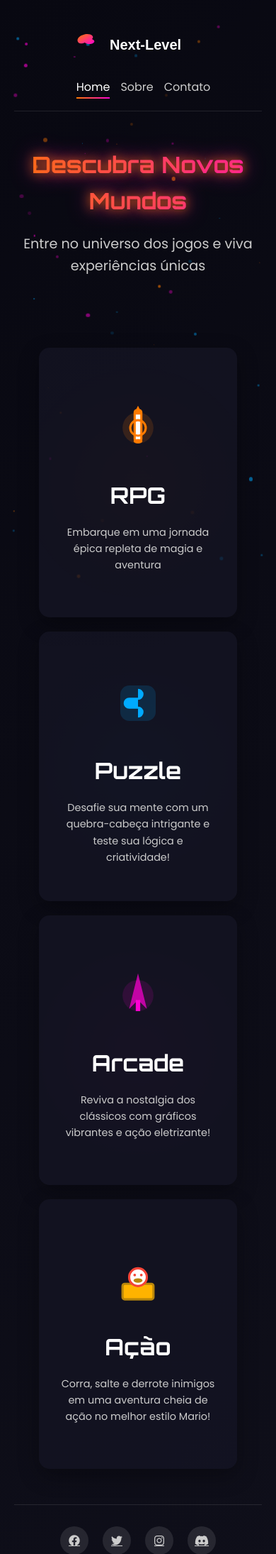
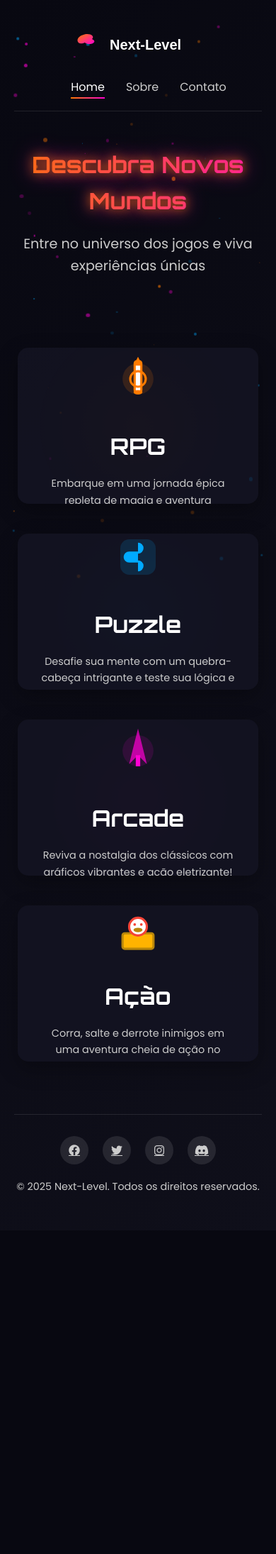
Before and after one commit to Kauazzxx/Next-Level, a PHP site: page / in a window 390 px wide. Shown: the top 2190 px of the page at 71% size. After the commit the page ends 1678 px from the top, so only its background shows below. Run offline with PHP 8.4, Linux system fonts and the light colour scheme; some libraries are stand-ins or nearby versions.

Commit message:
Update style.css

```diff
--- a/style.css
+++ b/style.css
@@ -119,15 +119,17 @@ nav ul li a:hover::after, nav ul li a.active::after {
 /* Game cards */
 .games-container {
     display: flex;
+    flex-direction: row;
     justify-content: center;
+    gap: 32px;
     flex-wrap: wrap;
-    gap: 40px;
     margin: 50px 0;
 }
 
 .game-card {
-    width: 300px;
-    height: 400px;
+    width: 280px;
+    height: 380px;
+    margin-bottom: 24px;
     perspective: 1000px;
     cursor: pointer;
     position: relative;
@@ -326,22 +328,36 @@ footer p {
 }
 
 /* Responsive styles */
-@media (max-width: 768px) {
-    .hero h1 {
-        font-size: 2.5rem;
-    }
-
+@media (max-width: 1200px) {
     .games-container {
         gap: 20px;
     }
-
     .game-card {
-        width: 280px;
-        height: 380px;
+        width: 220px;
+        height: 320px;
+    }
     }
 
-    nav ul li {
-        margin-left: 15px;
+@media (max-width: 900px) {
+    .games-container {
+        gap: 12px;
+    }
+    .game-card {
+        width: 180px;
+        height: 260px;
+    }
+}
+
+@media (max-width: 700px) {
+    .games-container {
+        flex-direction: column;
+        align-items: center;
+        gap: 18px;
+    }
+    .game-card {
+        width: 90vw;
+        max-width: 340px;
+        height: 220px;
     }
 }
 
```
